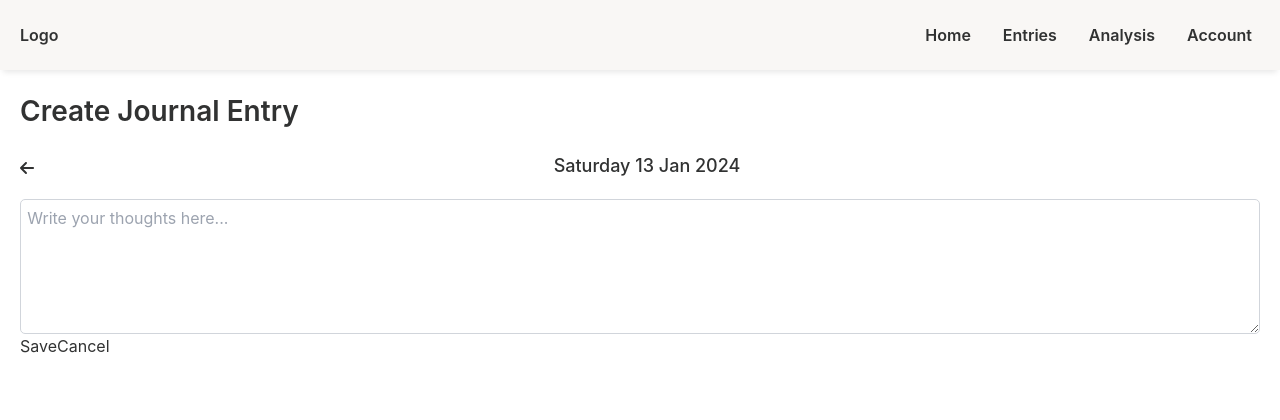
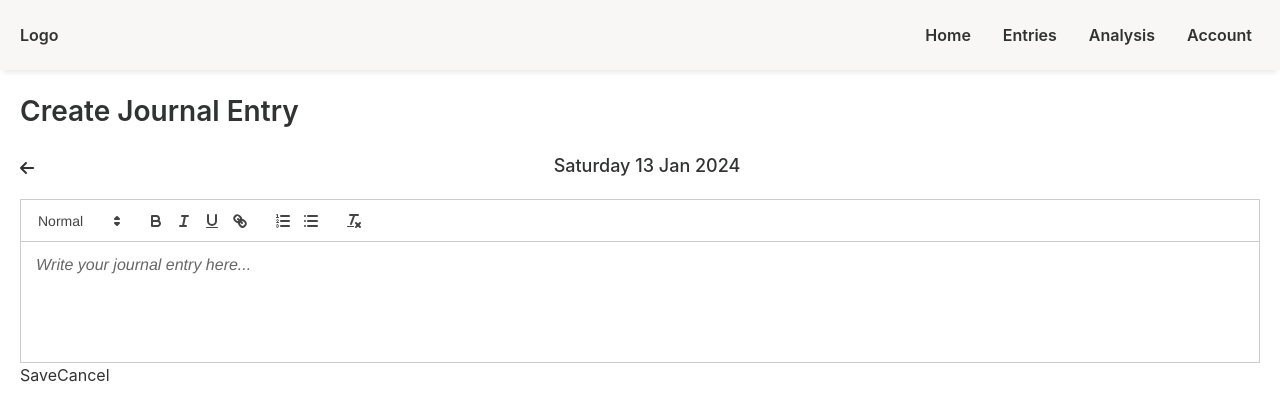
Before and after one commit to kabita164/M00664409-fyp, a React (Vite) app: page /entry/new in a window 1280 px wide. Shown: the top 420 px of the page. Built offline with nearby package versions, Linux system fonts and the light colour scheme; the HTML template or start-up script is replaced by a standard one.

Commit message:
feat: integrate quill js for wysiwyg editor

```diff
--- a/package.json
+++ b/package.json
@@ -15,8 +15,10 @@
     "@fortawesome/free-regular-svg-icons": "^6.5.1",
     "@fortawesome/free-solid-svg-icons": "^6.5.1",
     "@fortawesome/react-fontawesome": "^0.2.0",
+    "dompurify": "^3.0.8",
     "react": "^18.2.0",
     "react-dom": "^18.2.0",
+    "react-quill": "^2.0.0",
     "react-router-dom": "^6.21.1",
     "uuid": "^9.0.1"
   },
--- a/src/components/JournalForm.css
+++ b/src/components/JournalForm.css
@@ -4,3 +4,8 @@
   align-items: center;
   margin-bottom: 1.5rem;
 }
+
+.ql-editor {
+  min-height: 120px;
+  font-size: 16px;
+}
--- a/src/components/JournalForm.jsx
+++ b/src/components/JournalForm.jsx
@@ -1,6 +1,8 @@
 import React, { useEffect, useState } from "react";
 import { useNavigate, useParams } from "react-router-dom";
 import { v4 as uuidv4 } from "uuid";
+import ReactQuill from "react-quill";
+import "react-quill/dist/quill.snow.css";
 import { getFormattedDate } from "../utils/utils";
 import "./JournalForm.css";
 import { FontAwesomeIcon } from "@fortawesome/react-fontawesome";
@@ -94,12 +96,10 @@ const JournalForm = () => {
           <h5 className="entry-title">{entryTitle}</h5>
           <span></span>
         </div>
-        <textarea
+        <ReactQuill
           value={entryContent}
-          onChange={(e) => setEntryContent(e.target.value)}
-          placeholder="Write your thoughts here..."
-          rows="5"
-          className="block p-2.5 w-full rounded-lg placeholder-gray-400 border border-gray-300"
+          onChange={setEntryContent} // Update the state with the new content
+          placeholder="Write your journal entry here..."
         />
         <button type="submit">Save</button>
         <button type="button" onClick={handleCancel}>
--- a/src/components/Journals.jsx
+++ b/src/components/Journals.jsx
@@ -7,6 +7,7 @@ import { faHeart as faRegularHeart } from "@fortawesome/free-regular-svg-icons";
 import { FontAwesomeIcon } from "@fortawesome/react-fontawesome";
 import React, { useEffect, useState } from "react";
 import { Link } from "react-router-dom";
+import DOMPurify from "dompurify";
 import "./Journals.css";
 
 const Journals = () => {
@@ -48,7 +49,12 @@ const Journals = () => {
             <li key={entry.id} className="journal-entry">
               <div className="entry-detail">
                 <h5 className="entry-title">{entry.title}</h5>
-                <div className="entry-content-trimmed">{entry.content}</div>
+                <div
+                  className="entry-content-trimmed"
+                  dangerouslySetInnerHTML={{
+                    __html: DOMPurify.sanitize(entry.content),
+                  }}
+                />
               </div>
 
               <div className="entry-actions">
```
Also changed, not shown: 1 other file (tests, documents, lock files or other folders).
